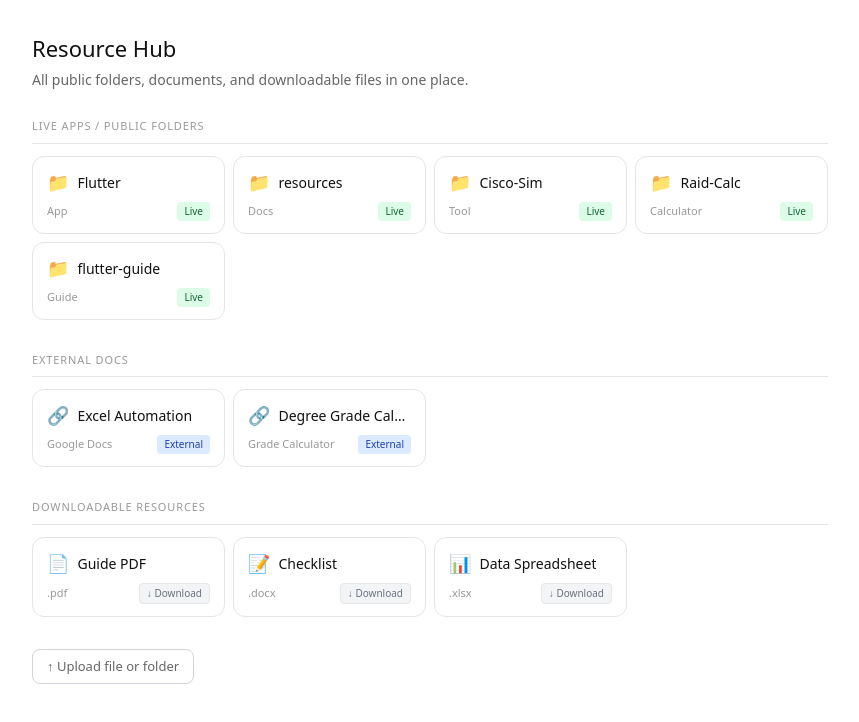
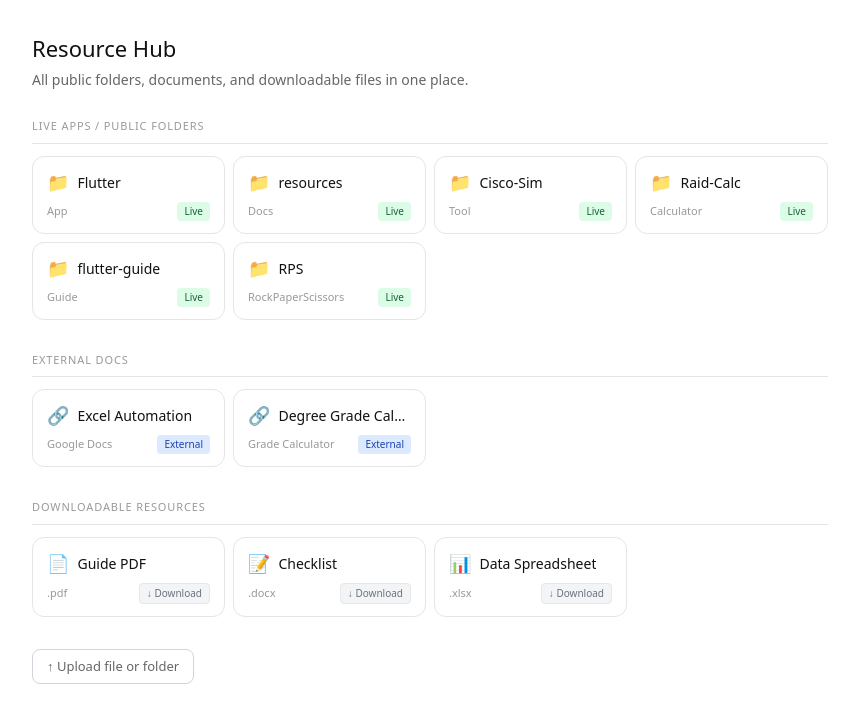
Before and after one commit to jwalkerbandfc/daci-learn, a Next.js app: page / in a window 1280 px wide. Shown: the top 722 px of the page, without its empty margins (210-1069 px from the left). Built offline with nearby package versions, Linux system fonts and the light colour scheme.

Commit message:
Add RockPaperScissors resource to the list

```diff
--- a/src/app/page.tsx
+++ b/src/app/page.tsx
@@ -27,6 +27,7 @@ const PUBLIC_FOLDER_ROUTES = [
   { slug: 'Cisco-Sim',     meta: 'Tool' },
   { slug: 'Raid-Calc',     meta: 'Calculator' },
   { slug: 'flutter-guide', meta: 'Guide' },
+  { slug: 'RPS', meta: 'RockPaperScissors' },
 ];
 
 const PUBLIC_FILE_RESOURCES = [
```
